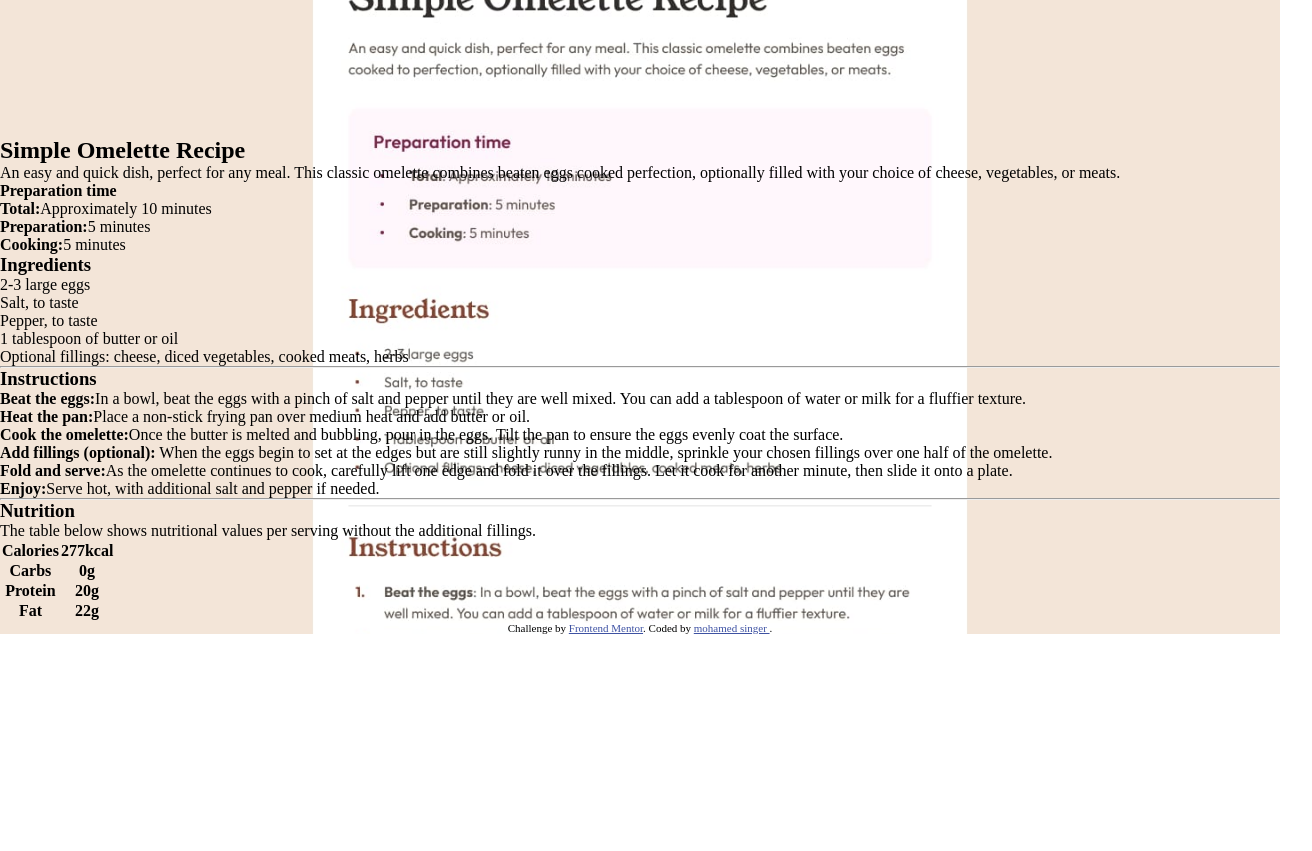
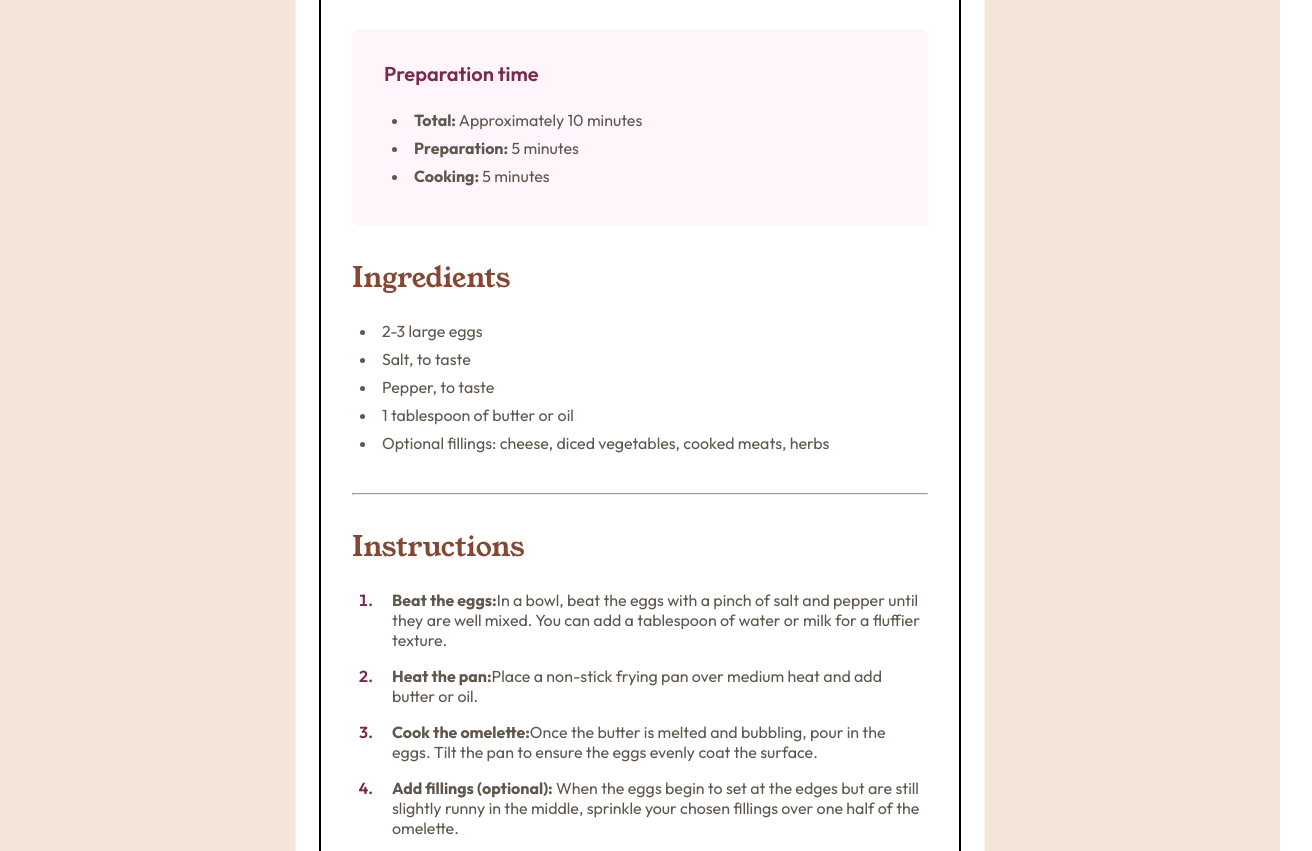
Before and after one commit to singer25/first-project, a plain HTML site: page index.html in a window 1280 px wide. Shown: the part 467-1318 px from the top of the page, 1312 px wide, since content can reach past the window. Before the commit the page ends 1101 px from the top, so only its background shows below. Drawn offline with Linux system fonts and the light colour scheme.

Commit message:
finsi html

```diff
--- a/style.css
+++ b/style.css
@@ -11,17 +11,131 @@
 :root {
     --font1:"Young Serif", serif;
     --font2:"Outfit", sans-serif;
+    --Nutmeg: hsl(14, 45%, 36%);
+    --Dark-Raspberry: hsl(332, 51%, 32%);
+    --White: hsl(0, 0%, 100%);
+    --Rose-White: hsl(330, 100%, 98%);
+    --Eggshell: hsl(30, 54%, 90%);
+    --Light-Grey: hsl(30, 18%, 87%);
+    --Wenge-Brown: hsl(30, 10%, 34%);
+    --Dark-Charcoal: hsl(24, 5%, 18%);
 }
 
 body{
     background: url(./design/desktop-design.jpg) no-repeat ;
     background-position: top center;
     background-size: cover ;
+    /* background: var(--Eggshell); */
+    display: grid;
+    grid-template-columns: repeat(12, 1fr);
+    align-items: center;
+    min-height: 100vh;
 }
 
 img{
-    visibility: hidden;
+    opacity: 40%;
+    width: 100%;
+
 }
 
+main {
+    grid-area: 1 / 4 / 1 / 10  ;
+    background: var(--White);
+    margin: auto;
+    padding: 2em;
+    outline: auto;
+    border-radius: 2em;
+    display: flex;
+    flex-direction: column;
+    gap: 2em;
+}
+
+.cont2 {
+    display: flex;
+    gap:1em ;
+    flex-direction: column;
+}
+h2 {
+    font-family: var(--font1);
+    color: var(--Dark-Charcoal);
+    font-size: 2.5em;
+    font-weight: 400;
+}
+.cont2 p {
+    font-family: var(--font2);
+    color: var(--Dark-Charcoal);
+    font-weight: 400;
+}
+
+.cont3 {
+    display: flex;
+    gap:1em ;
+    flex-direction: column;
+    background-color: var(--Rose-White);
+    padding: 2em;
+    border-radius: 0.5em;
+}
+
+h4 {
+    font-family: var(--font2);
+    font-weight: 600;
+    color: var(--Dark-Raspberry);
+    font-size: 1.25em;
+}
+.cont3 ul, .cont4 ul {
+    display: flex;
+    gap: 0.5em;
+    flex-direction: column;
+    font-family: var(--font2);
+    list-style-position: inside;
+    margin: 0.5em;
+    color: var(--Wenge-Brown);
+}
+.cont4, .cont5 {
+    display: flex;
+    gap: 1em;
+    flex-direction: column;
+}
+h3 {
+    font-family: var(--font1);
+    font-size: 1.75em;
+    font-weight: 400;
+    color: var(--Nutmeg);
+}
+.cont5 ol {
+    list-style-position: outside;
+    margin: 0.5em;
+    font-family: var(--font2);
+    color: var(--Wenge-Brown);
+    margin-left: 1.5em;
+    display: flex;
+    flex-direction: column;
+    gap: 1em;
+}
+.cont5 ol li {
+    padding-left: 1em;
+}
+.cont5 ol li::marker {
+    color: var(--Dark-Raspberry);
+    font-weight: 600;
+}
+.cont6 {
+    display: flex;
+    flex-direction: column;
+    font-family: var(--font2);
+    gap: 1em;
+}
+table tbody {
+    display: flex;
+    flex-direction: column;
+    gap: 2em;
+}
+.tr {
+    border-bottom: 1px solid black;
+}
+
+footer {
+display: none;
+}
 .attribution { font-size: 11px; text-align: center; }
 .attribution a { color: hsl(228, 45%, 44%); }
```
Also changed, not shown: index.html (+3 -3 lines).
